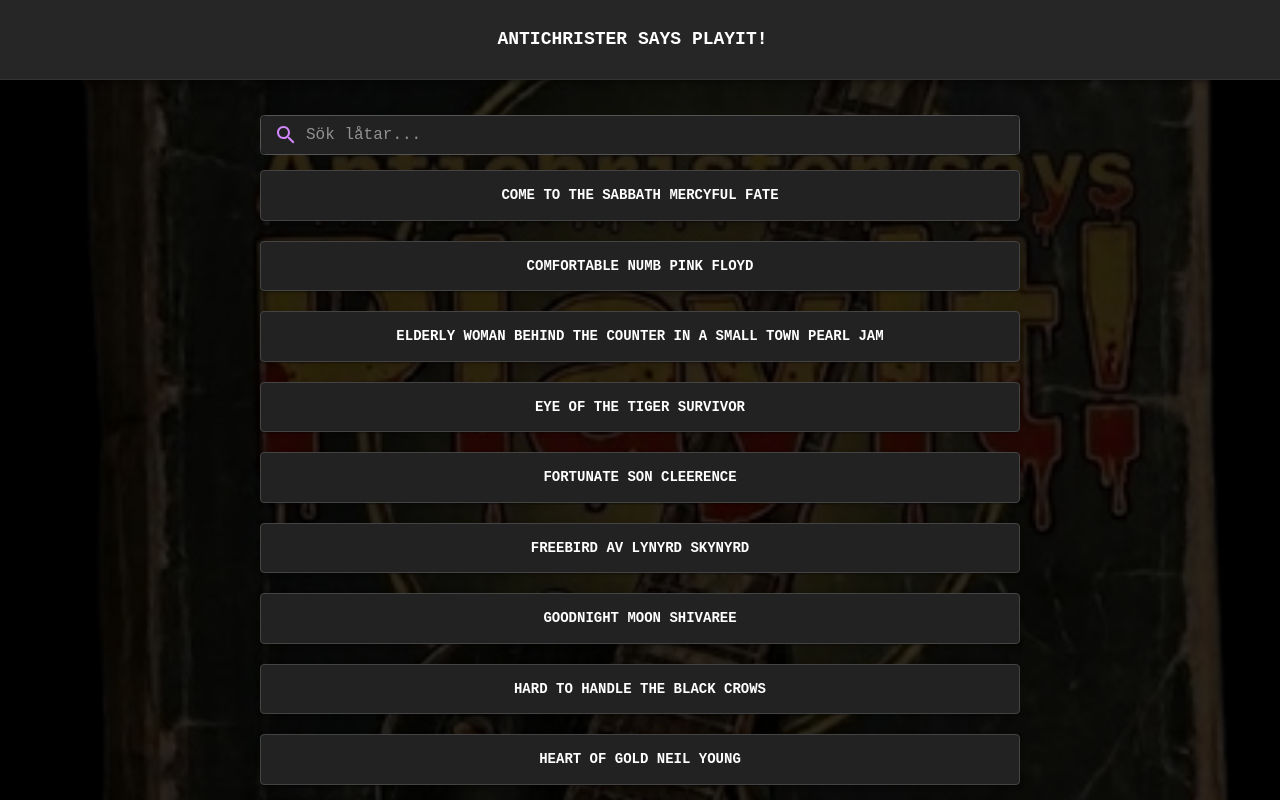
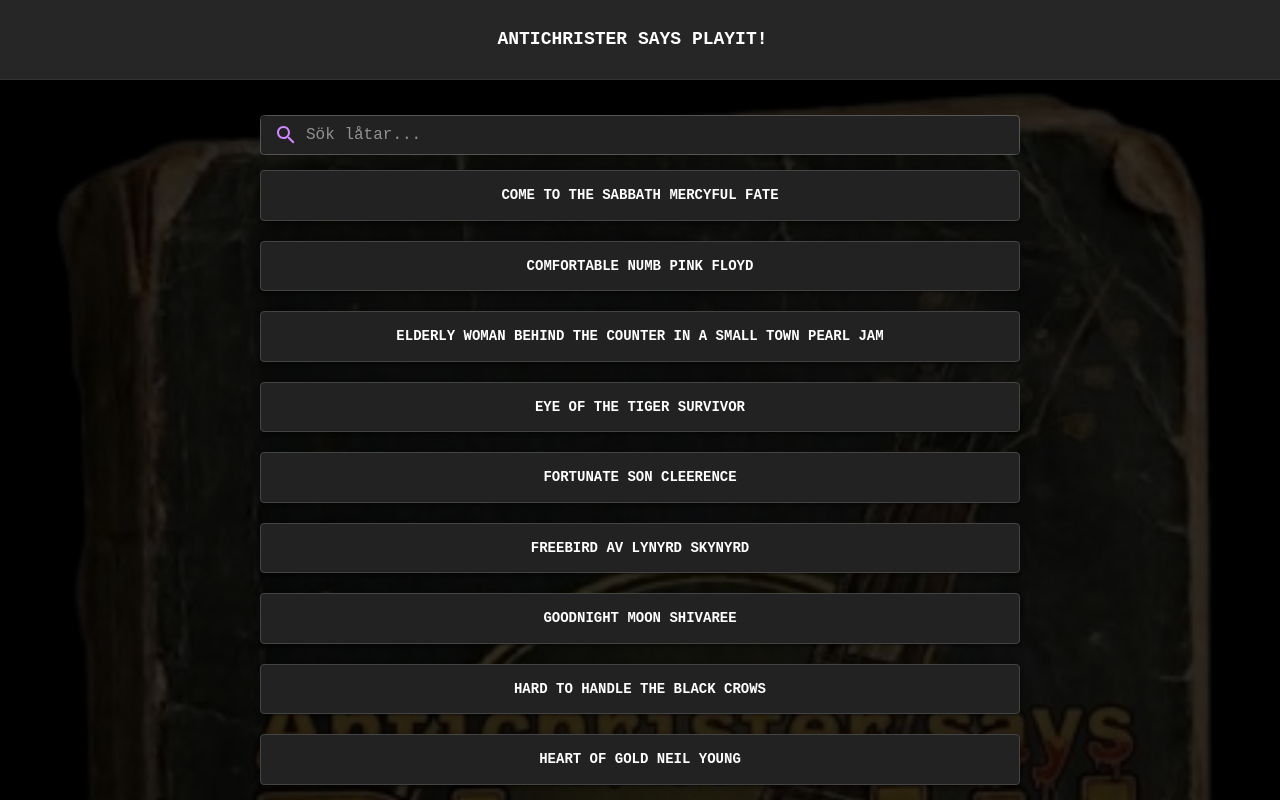
Before and after one commit to Antiart666/playit-live, a Next.js app: page / in a window 1280 px wide. Shown: the top 800 px of the page. Built offline with nearby package versions, Linux system fonts and the light colour scheme.

Commit message:
Fix homepage background rendering consistency

```diff
--- a/components/page.module.css
+++ b/components/page.module.css
@@ -1,27 +1,15 @@
 .pageWrapper {
   position: relative;
   min-height: 100vh;
-}
-
-.pageWrapper::before {
-  content: '';
-  position: fixed;
-  top: 0;
-  left: 0;
-  width: 100%;
-  height: 100%;
-  background-image: url('/logo.png');
+  background-image: linear-gradient(rgba(0, 0, 0, 0.8), rgba(0, 0, 0, 0.8)), url('/logo.png');
   background-size: cover;
   background-position: center;
   background-repeat: no-repeat;
-  opacity: 0.2;
-  z-index: 0;
-  pointer-events: none;
+  background-attachment: fixed;
 }
 
 .libraryContainer {
   position: relative;
-  z-index: 1;
   padding: 100px 20px 20px 20px;
   max-width: 800px;
   margin: 0 auto;
```
